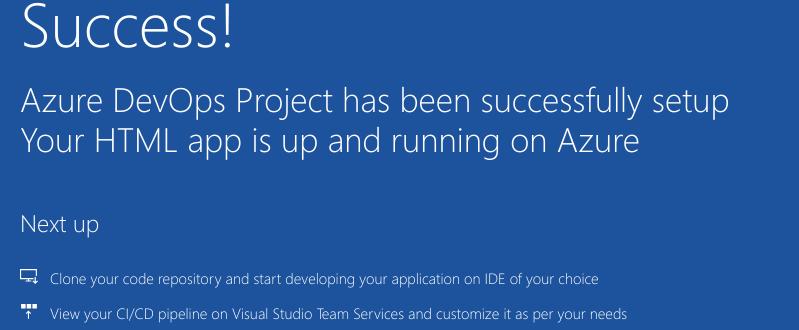
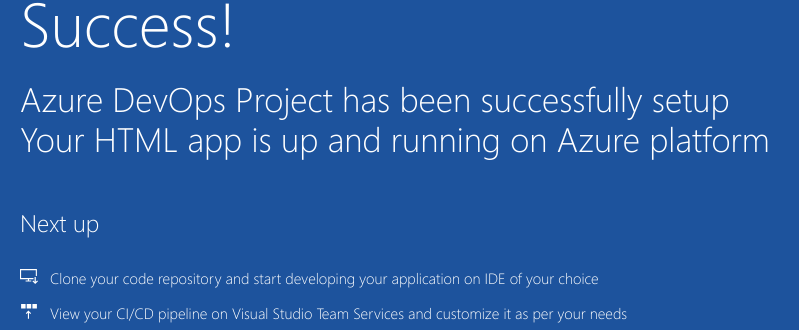
Before and after one commit to aniketpange37/GitFinalAssignment, a plain HTML site: page sample-project/index.html in a window 1280 px wide. Shown: the part 392-722 px from the top of the page, 205-1004 px from the left. Drawn offline with Linux system fonts and the light colour scheme.

Commit message:
Index.html modified

```diff
--- a/sample-project/index.html
+++ b/sample-project/index.html
@@ -20,7 +20,7 @@
             <div class="content-body">
                 <div class="success-text">Success!</div>
                 <div class="description line-1"> Azure DevOps Project has been successfully setup</div>
-                <div class="description line-2"> Your HTML app is up and running on Azure</div>
+                <div class="description line-2"> Your HTML app is up and running on Azure platform</div>
                 <div class="next-steps-container">
                     <div class="next-steps-header">Next up</div>
                     <div class="next-steps-body">
```
